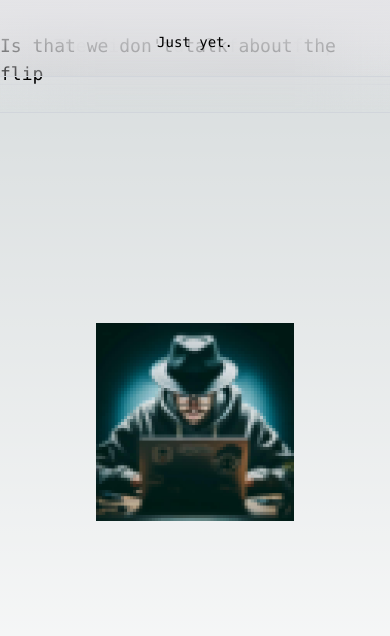
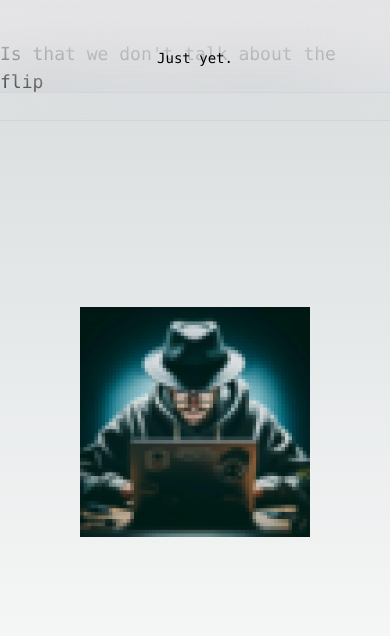
Before and after one commit to irreverentsimplicity/hackerville, a Next.js app: page / in a window 390 px wide. Shown: the top 636 px of the page. Built offline with nearby package versions, Linux system fonts and the light colour scheme.

Commit message:
change name, minor layout fixes

```diff
--- a/app/layout.js
+++ b/app/layout.js
@@ -4,8 +4,8 @@
 const inter = Inter({ subsets: ['latin'] })
 
 export const metadata = {
-  title: 'Create Next App',
-  description: 'Generated by create next app',
+  title: 'Hackerville',
+  description: 'The first rule of the flip',
 }
 
 export default function RootLayout({ children }) {
--- a/app/page.js
+++ b/app/page.js
@@ -2,9 +2,12 @@
 
 export default function Home() {
   return (
-    <main className="flex min-h-screen flex-col items-center justify-between p-24">
+    <main className="flex min-h-screen flex-col items-center justify-between p-20">
       <div className="z-10 w-full max-w-5xl items-center justify-center font-mono text-lg lg:flex">
-        <p className="fixed left-0 top-0 right-0 flex w-full justify-center border-b border-gray-300 bg-gradient-to-b from-zinc-200 pb-6 pt-8 backdrop-blur-2xl dark:border-neutral-800 dark:bg-zinc-800/30 dark:from-inherit lg:static lg:w-auto  lg:rounded-xl lg:border lg:bg-gray-200 lg:p-4 lg:dark:bg-zinc-800/30">
+        <p className="fixed mb-4 left-0 top-0 right-0 flex w-full justify-center
+        border-b border-gray-300 bg-gradient-to-b from-zinc-200 pb-6 pt-4
+        backdrop-blur-2xl dark:border-neutral-800 dark:bg-zinc-800/30 dark:from-inherit
+        lg:static lg:w-auto  lg:rounded-xl lg:border lg:bg-gray-200 lg:p-4 lg:dark:bg-zinc-800/30">
           The first rule of the flip
         </p>
       </div>
@@ -21,12 +24,12 @@
       </div>
 
       <div className="flex-col z-10 w-full max-w-5xl items-center justify-center font-mono text-lg lg:flex">
-      <p className="fixed left-0 top-0 right-0 flex w-full justify-center border-b border-gray-300 bg-gradient-to-b from-zinc-200 pb-6 pt-8 backdrop-blur-2xl dark:border-neutral-800 dark:bg-zinc-800/30 dark:from-inherit lg:static lg:w-auto  lg:rounded-xl lg:border lg:bg-gray-200 lg:p-4 lg:dark:bg-zinc-800/30">
-          Is that we don't talk about the flip
-      </p>
-      <p className="fixed text-sm left-0 top-0 right-0 flex w-full justify-center border-b border-gray-300 bg-gradient-to-b from-zinc-200 pb-6 pt-8 backdrop-blur-2xl dark:border-neutral-800 dark:bg-zinc-800/30 dark:from-inherit lg:static lg:w-auto  lg:rounded-xl lg:border lg:bg-gray-200 lg:p-2 lg:dark:bg-zinc-800/30">
-          Just yet.
-      </p>
+        <p className="fixed mt-2 left-0 top-0 right-0 flex w-full justify-center border-b border-gray-300 bg-gradient-to-b from-zinc-200 pb-6 pt-8 backdrop-blur-2xl dark:border-neutral-800 dark:bg-zinc-800/30 dark:from-inherit lg:static lg:w-auto  lg:rounded-xl lg:border lg:bg-gray-200 lg:p-4 lg:dark:bg-zinc-800/30">
+            Is that we don&apos;t talk about the flip
+        </p>
+        <p className="fixed mt-4 text-sm left-0 top-0 right-0 flex w-full justify-center border-b border-gray-300 bg-gradient-to-b from-zinc-200 pb-6 pt-8 backdrop-blur-2xl dark:border-neutral-800 dark:bg-zinc-800/30 dark:from-inherit lg:static lg:w-auto  lg:rounded-xl lg:border lg:bg-gray-200 lg:p-2 lg:dark:bg-zinc-800/30">
+            Just yet.
+        </p>
       </div>
     </main>
   )
```
